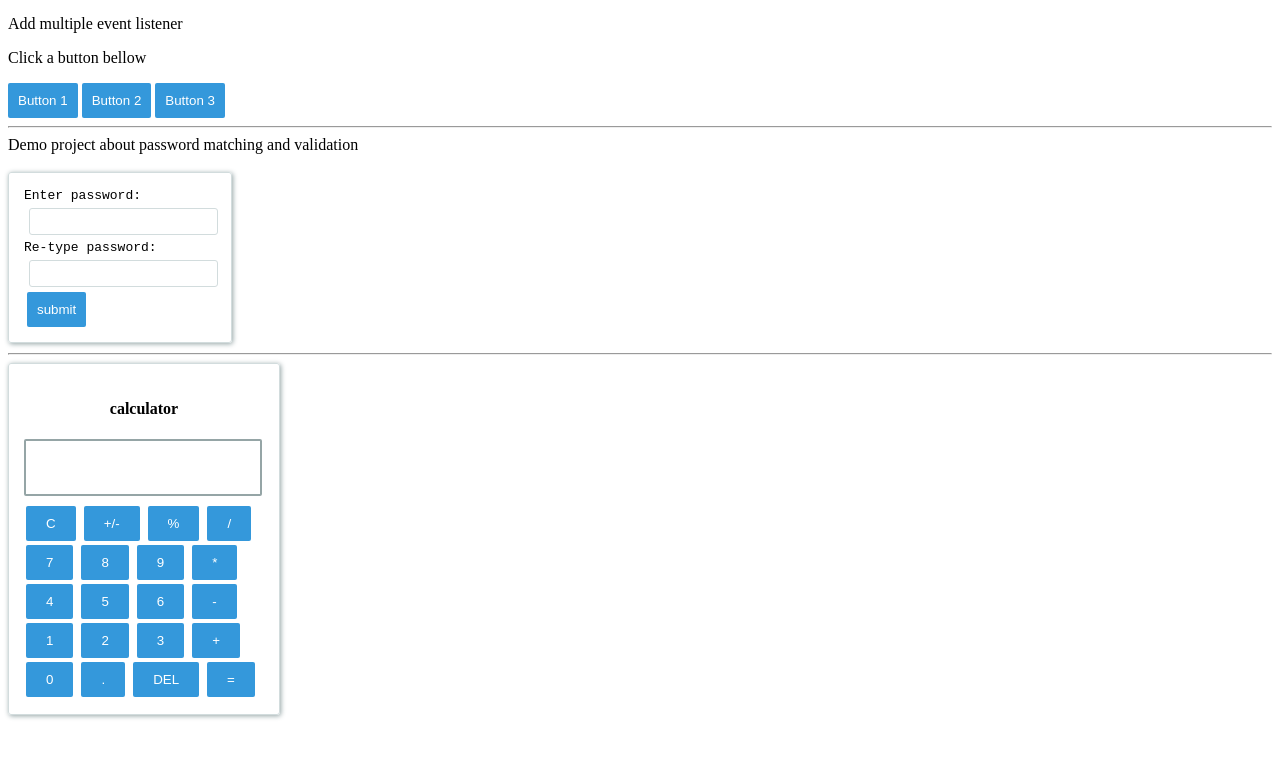
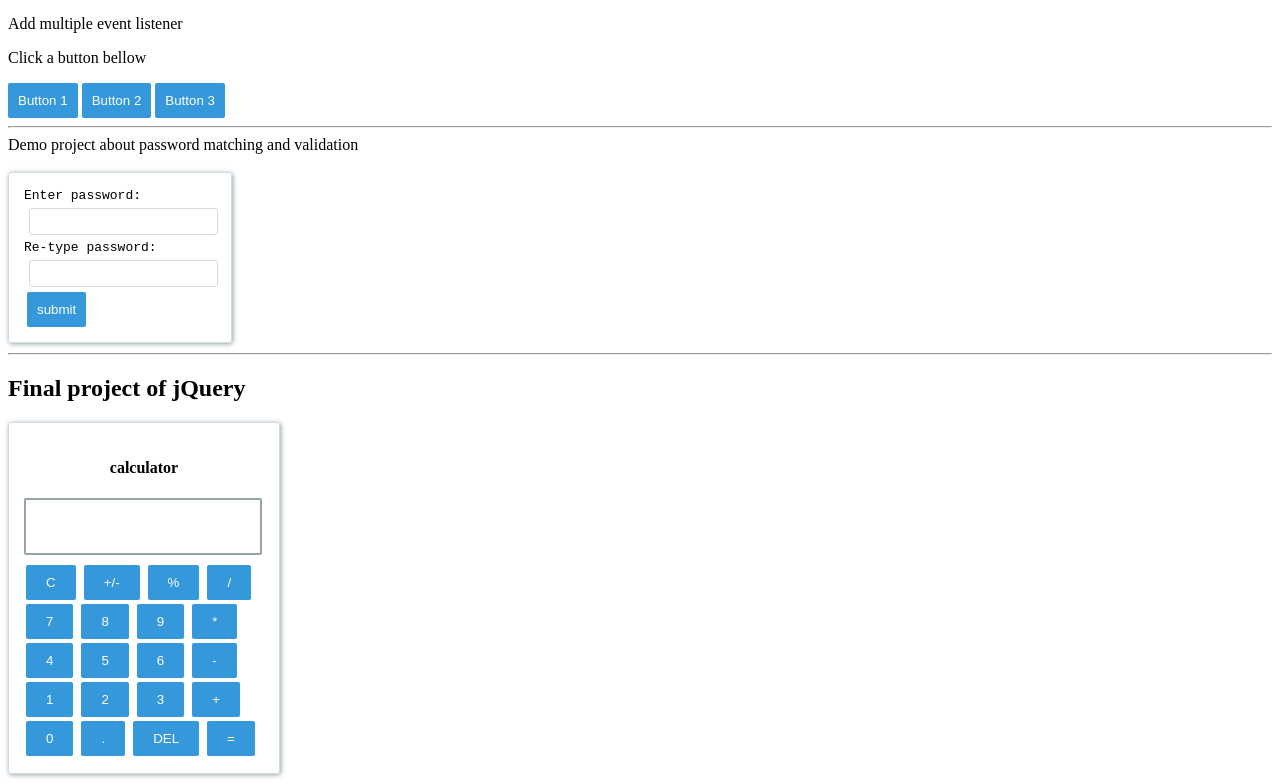
Before and after one commit to mahiuddin22/JQuery, a plain HTML site: page index.html in a window 1280 px wide. Shown: the part 627-1411 px from the top of the page. Before the commit the page ends 1352 px from the top, so only its background shows below. Drawn offline with nearby package versions, Linux system fonts and the light colour scheme.

Commit message:
fixing bug

```diff
--- a/index.html
+++ b/index.html
@@ -43,6 +43,7 @@
         <button class="clickme" id="submitbutton">submit</button>
     </div>
     <hr>
+    <h2 > Final project of jQuery</h2>
     <div class="container">
         <h4 style="text-align: center;">calculator</h4>
         <div class="cal-head">
```
